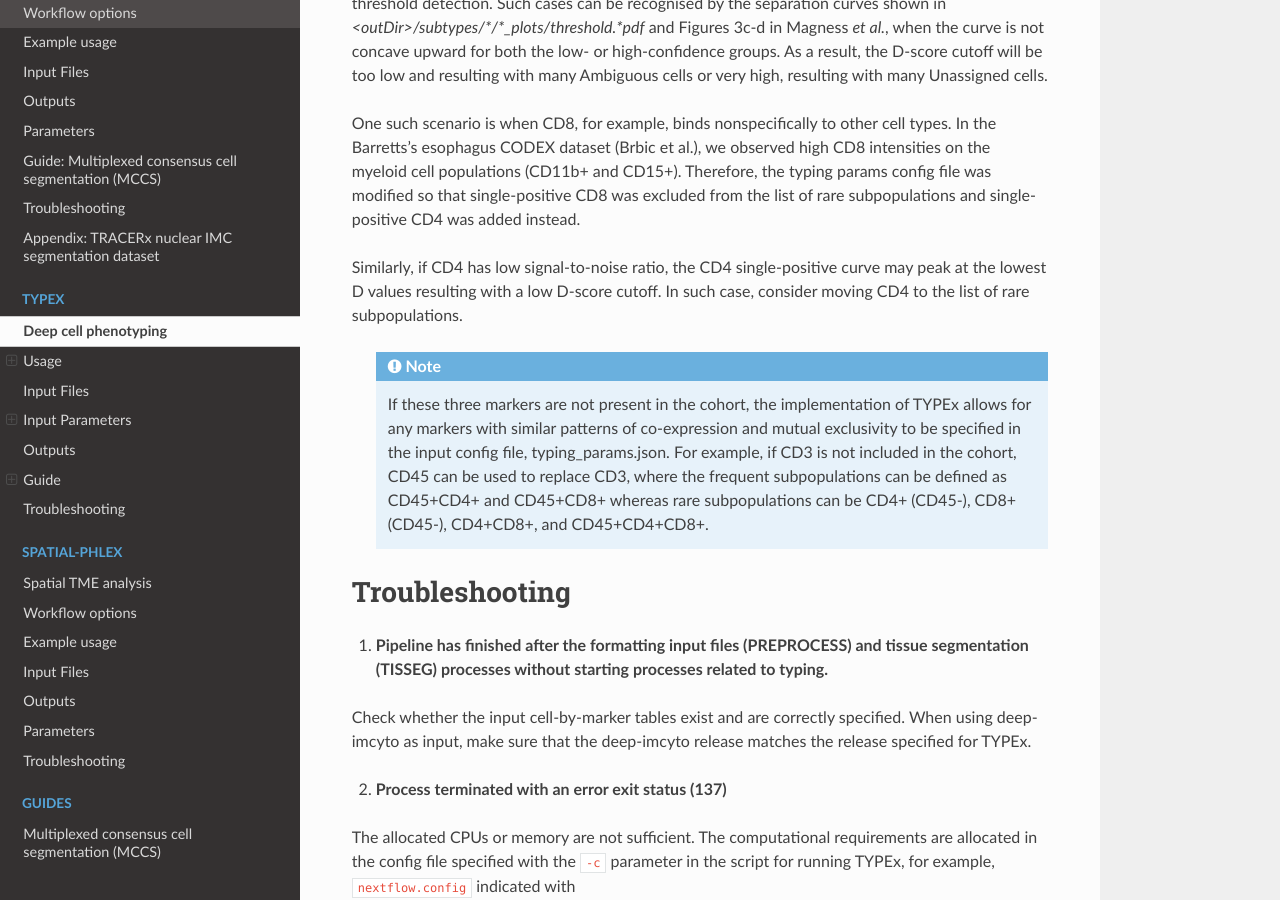
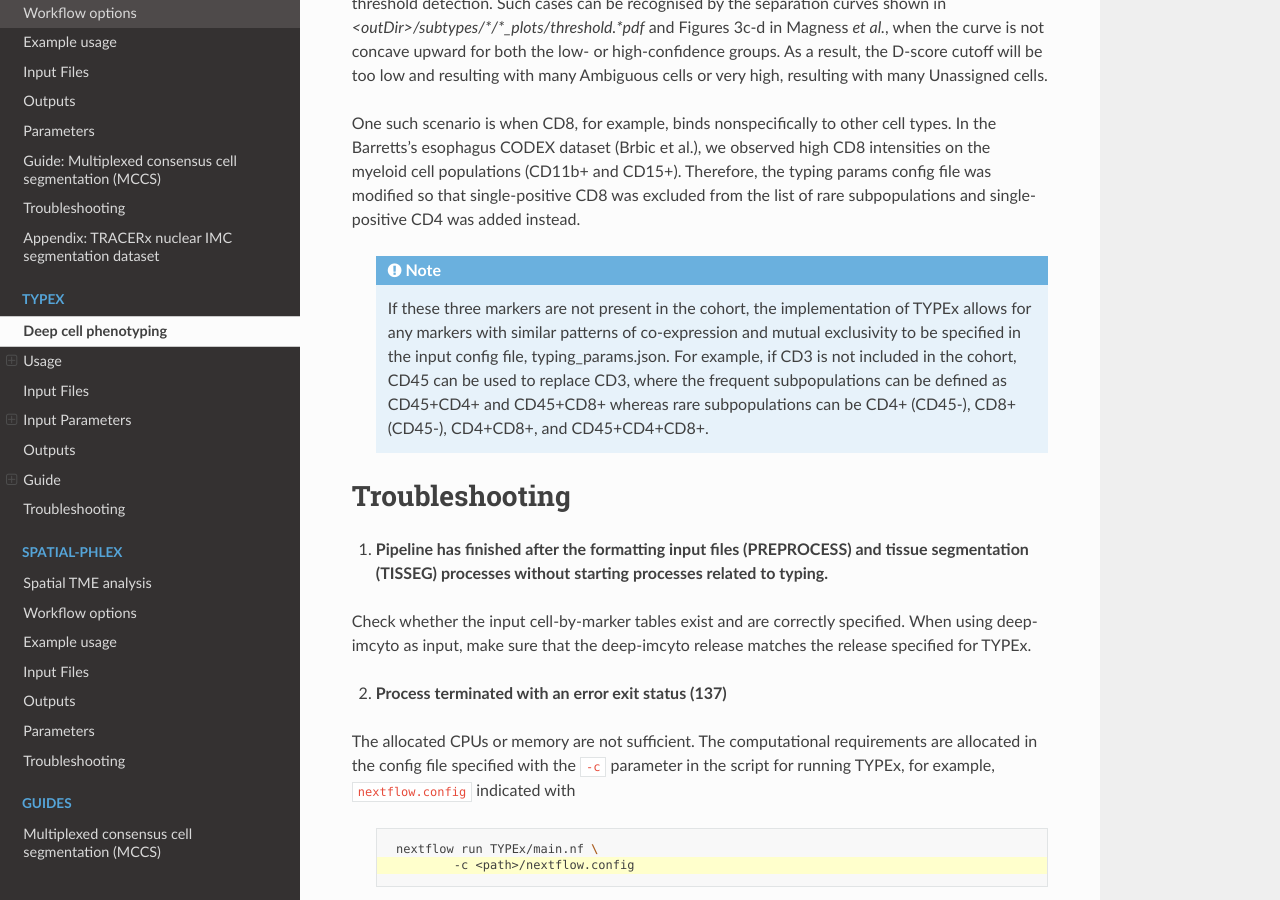
Before and after one commit to FrancisCrickInstitute/TRACERx-PHLEX, a Sphinx documentation site: the page built from docs/source/TYPEx.rst, in a window 1280 px wide and 900 px high, scrolled down 7005 px. Built offline with Sphinx 7.4.7 and the Read the Docs theme 2.0.0, drawn with Linux system fonts in a browser that asks for light colours.

Commit message:
Update TYPEx.rst

```diff
--- a/docs/source/TYPEx.rst
+++ b/docs/source/TYPEx.rst
@@ -256,8 +256,6 @@ Finding the optimal D-score cutoff may be affected by non-specific binding of th
 
 One such scenario is when CD8, for example, binds nonspecifically to other cell types. In the Barretts’s esophagus CODEX dataset (Brbic et al.), we observed high CD8 intensities on the myeloid cell populations (CD11b+ and CD15+). Therefore, the typing params config file was modified so that single-positive CD8 was excluded from the list of rare subpopulations and single-positive CD4 was added instead.
 
-Similarly, if CD4 has low signal-to-noise ratio, the CD4 single-positive curve may peak at the lowest D values resulting with a low D-score cutoff. In such case, consider moving CD4 to the list of rare subpopulations.
-
     .. note:: If these three markers are not present in the cohort, the implementation of TYPEx allows for any markers with similar patterns of co-expression and mutual exclusivity to be specified in the input config file, typing_params.json. For example, if CD3 is not included in the cohort, CD45 can be used to replace CD3, where the frequent subpopulations can be defined as CD45+CD4+ and CD45+CD8+ whereas rare subpopulations can be CD4+ (CD45-), CD8+ (CD45-), CD4+CD8+, and CD45+CD4+CD8+.
 
 Troubleshooting
```
